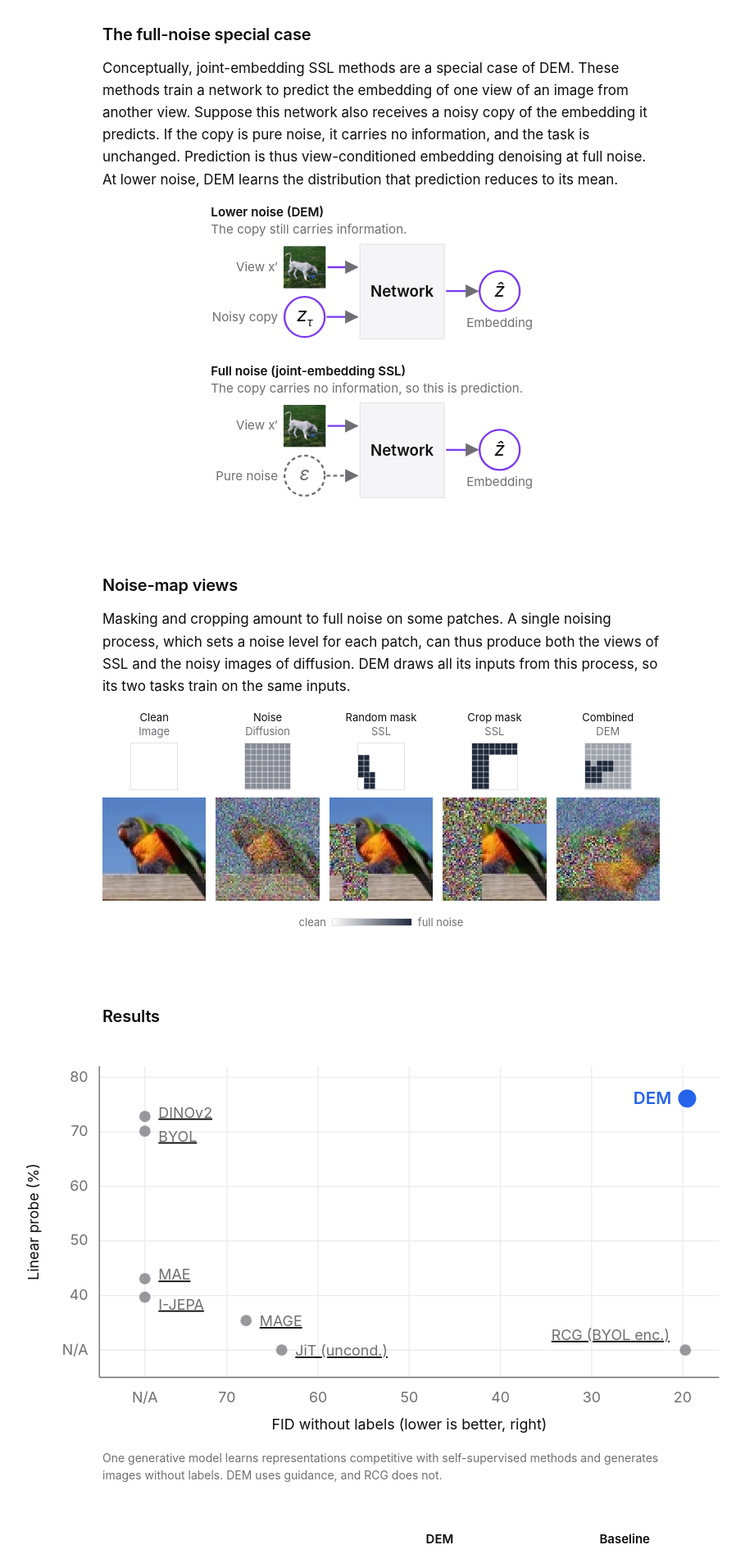
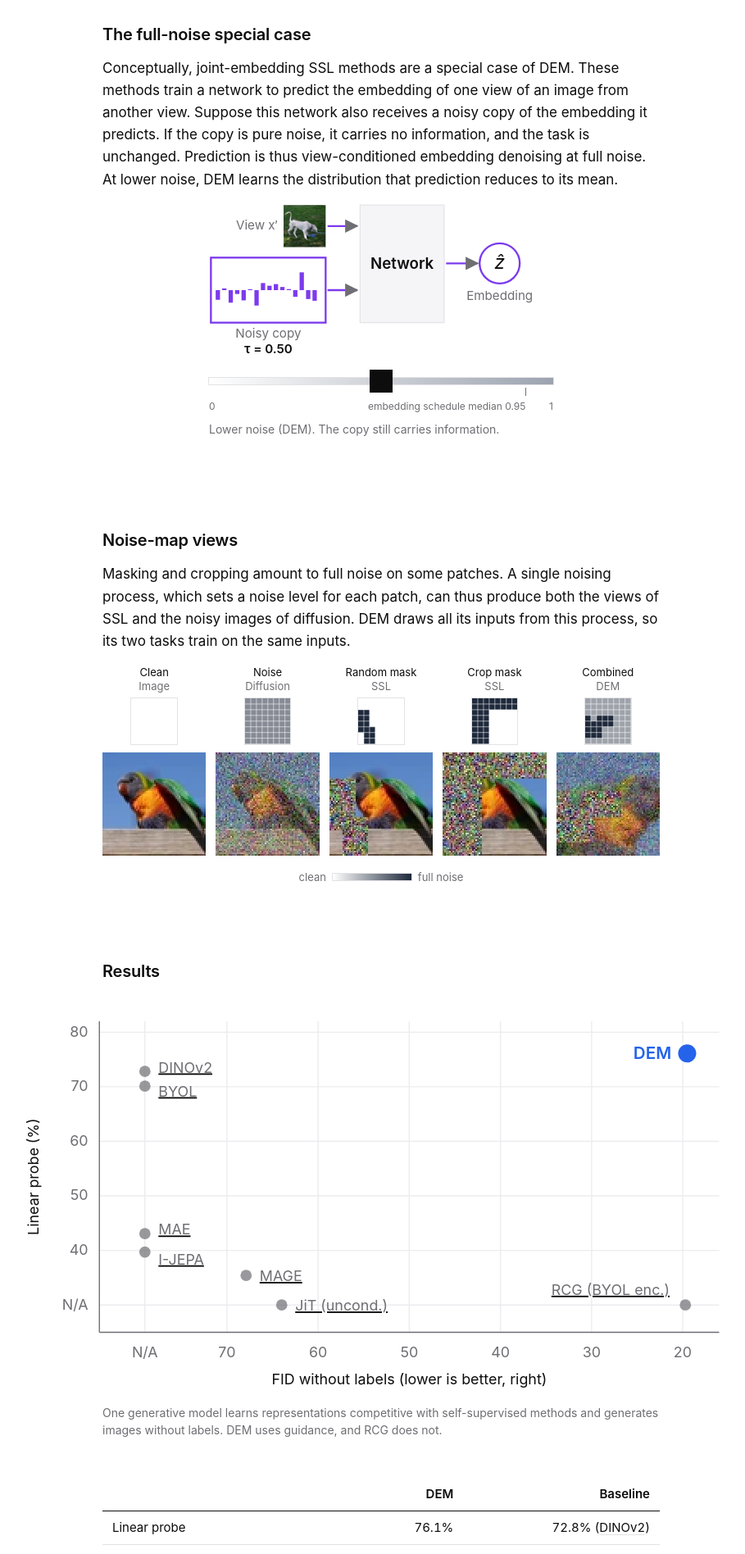
Before and after one commit to rabiulcste/rabiulcste.github.io, a Jekyll site: the page built from dem/index.html, in a window 1280 px wide. Shown: the part 2402-4298 px from the top of the page at 82% size, without its empty margins (175-1084 px from the left). Built offline with Jekyll 4.4.1, drawn with Linux system fonts in a browser that asks for light colours.

Commit message:
DEM page: tau slider for the full-noise special case

```diff
--- a/dem/index.html
+++ b/dem/index.html
@@ -76,9 +76,28 @@ bibtex: |
     .dem-svg .mdn { stroke-width: 1; stroke-dasharray: 3 3; }
     .dem-svg .mdn.emb { stroke: var(--emb); } .dem-svg .mdn.pix { stroke: var(--pix); }
     .dem-svg.dem-copy { max-width: 420px; }
-    .dem-svg .nd-none { stroke: var(--muted); stroke-dasharray: 4 3; }
-    .dem-svg .sym.none { fill: var(--muted); }
-    .dem-svg .ln.none { stroke: var(--muted); stroke-dasharray: 4 3; }
+    /* Tau slider: the copy is solid below full noise, dashed and muted at exactly 1. */
+    #dem-tau { --thumb: 28px; }
+    #dem-tau .cp-box { stroke: var(--emb); }
+    #dem-tau .cp-bars rect { fill: var(--emb); }
+    #dem-tau[data-full] .cp-box, #dem-tau[data-full] .cp-ln { stroke: var(--muted); stroke-dasharray: 4 3; }
+    #dem-tau[data-full] .cp-bars rect { fill: var(--muted); }
+    .dem-tau-ctl { max-width: 420px; margin: 8px auto 0; }
+    .dem-tau-ctl[hidden] { display: none; }
+    #dem-tau-r { display: block; width: 100%; height: 44px; margin: 0; padding: 0; background: none; -webkit-appearance: none; appearance: none; cursor: pointer; }
+    #dem-tau-r::-webkit-slider-runnable-track { height: 8px; background: linear-gradient(90deg, var(--nz0), var(--nz1)); box-shadow: 0 0 0 1px var(--border); }
+    #dem-tau-r::-moz-range-track { height: 8px; background: linear-gradient(90deg, var(--nz0), var(--nz1)); box-shadow: 0 0 0 1px var(--border); }
+    #dem-tau-r::-webkit-slider-thumb { -webkit-appearance: none; width: var(--thumb); height: var(--thumb); margin-top: calc((8px - var(--thumb)) / 2); border: 0; border-radius: 0; background: var(--text); }
+    #dem-tau-r::-moz-range-thumb { width: var(--thumb); height: var(--thumb); border: 0; border-radius: 0; background: var(--text); }
+    #dem-tau-r:focus { outline: none; }
+    #dem-tau-r:focus-visible::-webkit-slider-thumb { outline: 2px solid var(--rep); outline-offset: 2px; }
+    #dem-tau-r:focus-visible::-moz-range-thumb { outline: 2px solid var(--rep); outline-offset: 2px; }
+    .dem-tau-scale { position: relative; height: 1.5em; color: var(--muted); font-size: 0.75rem; line-height: 1.5; }
+    .dem-tau-scale span { position: absolute; top: 0; white-space: nowrap; }
+    .dem-tau-scale .s0 { left: 0; } .dem-tau-scale .s1 { right: 0; }
+    .dem-tau-scale i { position: absolute; top: -14px; bottom: 100%; width: 1px; height: 10px; left: calc(var(--thumb) / 2 + 0.95 * (100% - var(--thumb))); background: var(--muted); }
+    .dem-tau-scale .med { right: calc(100% - (var(--thumb) / 2 + 0.95 * (100% - var(--thumb)))); }
+    .dem-tau-line { max-width: 420px; min-height: 3em; margin: 8px auto 0; color: var(--muted); font-size: 0.875rem; line-height: 1.5; }
     .dem-uses { display: flex; flex-wrap: wrap; justify-content: center; gap: 8px; margin: 0 0 12px; }
     .dem-uses[hidden], .dem-use-text[hidden] { display: none; }
     .dem-uses button { font: inherit; font-size: 0.875rem; color: var(--text); background: none; border: 1px solid var(--border); border-radius: 0; padding: 4px 14px; cursor: pointer; }
@@ -118,6 +137,7 @@ bibtex: |
         .dem-view figcaption { min-height: 3.9em; }
         #results td, #results th { white-space: normal; padding-left: 6px; padding-right: 6px; }
         .dem-svg.dem-plane { min-width: 0; }
+        #dem-tau { --thumb: 32px; }
         .dem-plane .lab, .dem-plane .tick { font-size: 21px; }
         .dem-plane .ax { font-size: 18px; }
         .dem-plane .lab-ours { font-size: 24px; }
@@ -251,36 +271,30 @@ bibtex: |
 <section id="special-case">
     <h2>The full-noise special case</h2>
     <p>Conceptually, joint-embedding SSL methods are a special case of DEM. These methods train a network to predict the embedding of one view of an image from another view. Suppose this network also receives a noisy copy of the embedding it predicts. If the copy is pure noise, it carries no information, and the task is unchanged. Prediction is thus view-conditioned embedding denoising at full noise. At lower noise, DEM learns the distribution that prediction reduces to its mean.</p>
-    <figure class="dem-fig"><svg class="dem-svg dem-svg--phone dem-copy" viewBox="0 0 360 310" role="img" aria-labelledby="cp-t">
-<title id="cp-t">The network's inputs in two rows with the same layout. At lower noise, in DEM, a view and a noisy copy of the embedding go into the network, which outputs the embedding, and the copy still carries information. At full noise, in joint-embedding self-supervised learning, the copy is pure noise and carries no information, so this is prediction from the view alone.</title>
+    <figure class="dem-fig" id="dem-tau">
+        <svg class="dem-svg dem-svg--phone dem-copy" viewBox="0 0 360 160" role="img" aria-labelledby="cp-t">
+<title id="cp-t">An illustration with one fixed embedding and one fixed noise draw, which are not model output. A view and a noisy copy of the embedding go into the network, which outputs the embedding. The slider sets the noise level tau of the copy, drawn as bars. At tau 1 the copy is pure noise and carries no information, so this is prediction from the view alone.</title>
 <defs><marker id="ah-cp" viewBox="0 0 10 10" refX="9" refY="5" markerWidth="7" markerHeight="7" orient="auto-start-reverse"><path d="M0 0L10 5L0 10z" class="ahd"/></marker></defs>
-<text class="lb strong" x="2" y="13">Lower noise (DEM)</text>
-<text class="lb" x="2" y="31">The copy still carries information.</text>
-<text class="lb" x="72" y="70" text-anchor="end">View x′</text>
-<image href="tile_view.webp" x="78" y="44" width="44" height="44" preserveAspectRatio="none"/>
-<text class="lb" x="72" y="123" text-anchor="end">Noisy copy</text>
-<circle class="nd nd-gen" cx="100" cy="118" r="21"/><text class="sym" x="100" y="123" text-anchor="middle">z<tspan class="sub" dy="5">τ</tspan></text>
-<path class="ln gen" d="M124 66 H155" marker-end="url(#ah-cp)"/>
-<path class="ln gen" d="M123 118 H155" marker-end="url(#ah-cp)"/>
-<rect class="net" x="158" y="42" width="88" height="99"/>
-<text class="net-t" x="202" y="97" text-anchor="middle">Network</text>
-<path class="ln gen" d="M248 91 H281" marker-end="url(#ah-cp)"/>
-<circle class="nd nd-gen" cx="304" cy="91" r="21"/><text class="sym" x="304" y="97" text-anchor="middle">ẑ</text>
-<text class="lb" x="304" y="129" text-anchor="middle">Embedding</text>
-<text class="lb strong" x="2" y="179">Full noise (joint-embedding SSL)</text>
-<text class="lb" x="2" y="197">The copy carries no information, so this is prediction.</text>
-<text class="lb" x="72" y="236" text-anchor="end">View x′</text>
-<image href="tile_view.webp" x="78" y="210" width="44" height="44" preserveAspectRatio="none"/>
-<text class="lb" x="72" y="289" text-anchor="end">Pure noise</text>
-<circle class="nd nd-none" cx="100" cy="284" r="21"/><text class="sym none" x="100" y="289" text-anchor="middle">ε</text>
-<path class="ln gen" d="M124 232 H155" marker-end="url(#ah-cp)"/>
-<path class="ln none" d="M123 284 H155" marker-end="url(#ah-cp)"/>
-<rect class="net" x="158" y="208" width="88" height="99"/>
-<text class="net-t" x="202" y="263" text-anchor="middle">Network</text>
-<path class="ln gen" d="M248 257 H281" marker-end="url(#ah-cp)"/>
-<circle class="nd nd-gen" cx="304" cy="257" r="21"/><text class="sym" x="304" y="263" text-anchor="middle">ẑ</text>
-<text class="lb" x="304" y="295" text-anchor="middle">Embedding</text>
-</svg></figure>
+<text class="lb" x="72" y="27" text-anchor="end">View x′</text>
+<image href="tile_view.webp" x="78" y="1" width="44" height="44" preserveAspectRatio="none"/>
+<rect class="nd cp-box" x="2" y="56" width="120" height="68"/>
+<g class="cp-bars"><rect x="7" y="90.0" width="4.5" height="10.1"/><rect x="13.75" y="88.2" width="4.5" height="1.8"/><rect x="20.5" y="90.0" width="4.5" height="13.1"/><rect x="27.25" y="90.0" width="4.5" height="4.0"/><rect x="34" y="90.0" width="4.5" height="10.7"/><rect x="40.75" y="89.0" width="4.5" height="1.0"/><rect x="47.5" y="90.0" width="4.5" height="16.1"/><rect x="54.25" y="82.6" width="4.5" height="7.4"/><rect x="61" y="85.4" width="4.5" height="4.6"/><rect x="67.75" y="83.7" width="4.5" height="6.3"/><rect x="74.5" y="86.7" width="4.5" height="3.3"/><rect x="81.25" y="88.9" width="4.5" height="1.1"/><rect x="88" y="90.0" width="4.5" height="7.0"/><rect x="94.75" y="71.4" width="4.5" height="18.6"/><rect x="101.5" y="90.0" width="4.5" height="9.3"/><rect x="108.25" y="90.0" width="4.5" height="11.1"/></g>
+<text class="lb" x="62" y="140" text-anchor="middle" id="dem-tau-name">Noisy copy</text>
+<text class="lb strong" x="62" y="156" text-anchor="middle" id="dem-tau-val">τ = 0.50</text>
+<path class="ln gen" d="M124 23 H155" marker-end="url(#ah-cp)"/>
+<path class="ln gen cp-ln" d="M124 90 H155" marker-end="url(#ah-cp)"/>
+<rect class="net" x="158" y="1" width="88" height="123"/>
+<text class="net-t" x="202" y="68" text-anchor="middle">Network</text>
+<path class="ln gen" d="M248 62 H281" marker-end="url(#ah-cp)"/>
+<circle class="nd nd-gen" cx="304" cy="62" r="21"/><text class="sym" x="304" y="68" text-anchor="middle">ẑ</text>
+<text class="lb" x="304" y="100" text-anchor="middle">Embedding</text>
+</svg>
+        <div class="dem-tau-ctl" hidden>
+            <input type="range" id="dem-tau-r" min="0" max="1" step="0.01" value="0.5" aria-label="Noise level tau of the copy, from 0 to 1">
+            <div class="dem-tau-scale" aria-hidden="true"><span class="s0">0</span><i></i><span class="med">embedding schedule median 0.95</span><span class="s1">1</span></div>
+        </div>
+        <p class="dem-tau-line" id="dem-tau-line" aria-live="polite">Lower noise (DEM). The copy still carries information.</p>
+    </figure>
 </section>
 
 <section id="views">
@@ -368,3 +382,27 @@ bibtex: |
   });
 })();
 </script>
+<script>
+(function () {
+  var fig = document.getElementById("dem-tau");
+  var Z = [-1.51, -1.16, -1.18, -0.31, -2.01, -0.16, -0.83, 0.78, 0.83, 1.21, 0.67, -0.05, 0.75, 1.31, -0.57, 0.53], E = [-0.04, 1.44, -0.84, -0.3, 0.36, 0.26, -1.64, 0.36, -0.12, -0.24, -0.16, 0.22, -1.82, 1.55, -0.86, -2.24];
+  var bars = fig.querySelectorAll(".cp-bars rect"), r = document.getElementById("dem-tau-r");
+  var val = document.getElementById("dem-tau-val"), name = document.getElementById("dem-tau-name"), line = document.getElementById("dem-tau-line");
+  function draw() {
+    var t = parseFloat(r.value), full = t === 1, txt = full ? "Full noise (joint-embedding SSL). The copy carries no information, so this is prediction." : "Lower noise (DEM). The copy still carries information.";
+    bars.forEach(function (b, i) {
+      var v = (1 - t) * Z[i] + t * E[i], h = Math.max(Math.abs(v) * 13, 1);
+      b.setAttribute("y", (v > 0 ? 90 - h : 90).toFixed(1)); b.setAttribute("height", h.toFixed(1));
+    });
+    val.textContent = "τ = " + t.toFixed(2);
+    r.setAttribute("aria-valuetext", t.toFixed(2));
+    name.textContent = full ? "Pure noise" : "Noisy copy";
+    if (full) fig.setAttribute("data-full", ""); else fig.removeAttribute("data-full");
+    if (line.textContent !== txt) line.textContent = txt;
+  }
+  r.parentNode.hidden = false;
+  r.addEventListener("input", draw);
+  r.value = "0.5";
+  draw();
+})();
+</script>
```
